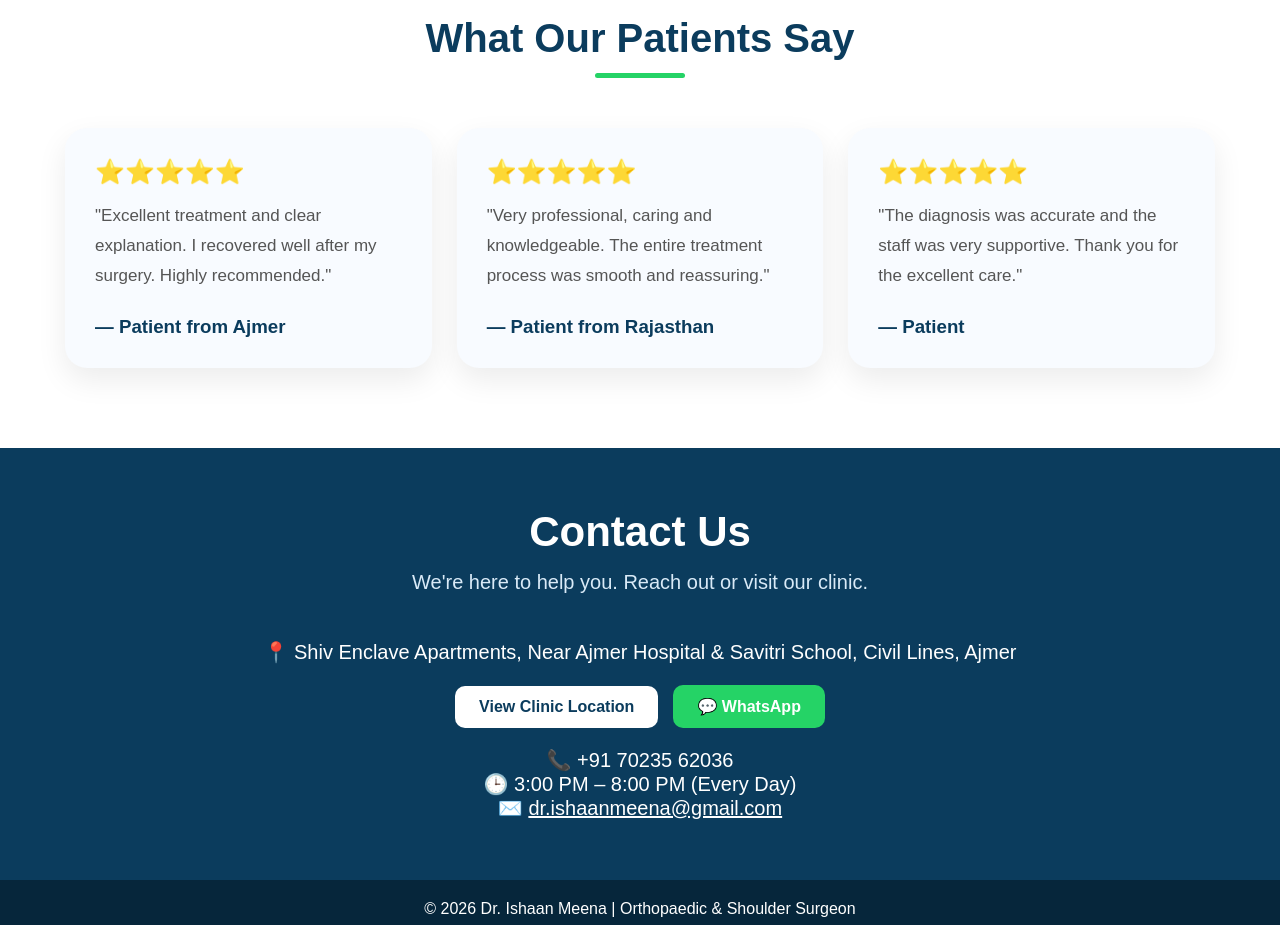
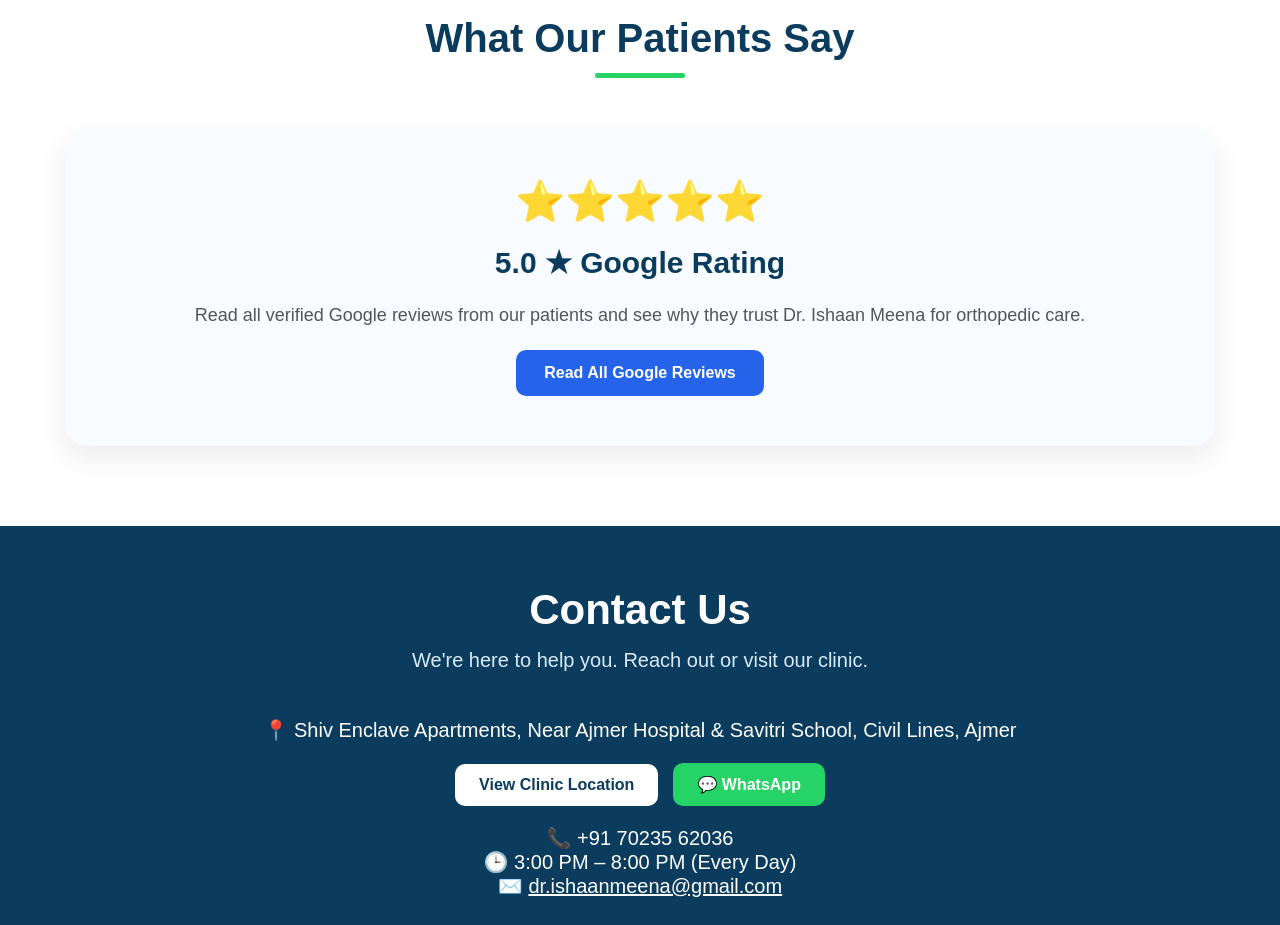
Before and after one commit to drishaanortho/drishaanortho-website, a Next.js app: page / in a window 1280 px wide. Shown: the part 3220-4145 px from the top of the page. Built offline with nearby package versions, Linux system fonts and the light colour scheme.

Commit message:
Update Testimonials.tsx

```diff
--- a/components/Testimonials.tsx
+++ b/components/Testimonials.tsx
@@ -54,45 +54,52 @@ export default function Testimonials() {
 
        <div
   style={{
-            display: "grid",
-            gridTemplateColumns: "repeat(auto-fit,minmax(280px,1fr))",
-            gap: "25px",
-          }}
-        >
-          {testimonials.map((item) => (
-            <div
-              key={item.name + item.review}
-              style={{
+    textAlign: "center",
     background: "#F8FBFF",
-                padding: "30px",
+    padding: "50px 30px",
     borderRadius: "22px",
     boxShadow: "0 12px 30px rgba(0,0,0,0.08)",
   }}
 >
-              <div style={{ fontSize: "24px", marginBottom: "15px" }}>
-                ⭐⭐⭐⭐⭐
-              </div>
+  <div style={{ fontSize: "40px" }}>⭐⭐⭐⭐⭐</div>
+
+  <h3
+    style={{
+      color: "#0B3C5D",
+      fontSize: "30px",
+      marginTop: "20px",
+    }}
+  >
+    5.0 ★ Google Rating
+  </h3>
 
   <p
     style={{
       color: "#555",
+      fontSize: "18px",
       lineHeight: "30px",
-                  fontSize: "17px",
+      margin: "20px 0",
     }}
   >
-                "{item.review}"
+    Read all verified Google reviews from our patients and see why they trust Dr. Ishaan Meena for orthopedic care.
   </p>
 
-              <h3
+  <a
+    href="https://maps.app.goo.gl/TqqUAeKrBJVqVREAA"
+    target="_blank"
+    rel="noopener noreferrer"
     style={{
-                  color: "#0B3C5D",
-                  marginTop: "25px",
+      display: "inline-block",
+      background: "#2563EB",
+      color: "#fff",
+      padding: "14px 28px",
+      borderRadius: "10px",
+      textDecoration: "none",
+      fontWeight: "700",
     }}
   >
-                — {item.name}
-              </h3>
-            </div>
-          ))}
+    Read All Google Reviews
+  </a>
 </div>
       </div>
     </section>
```
Lines whose indentation alone changed are shown as unchanged.
